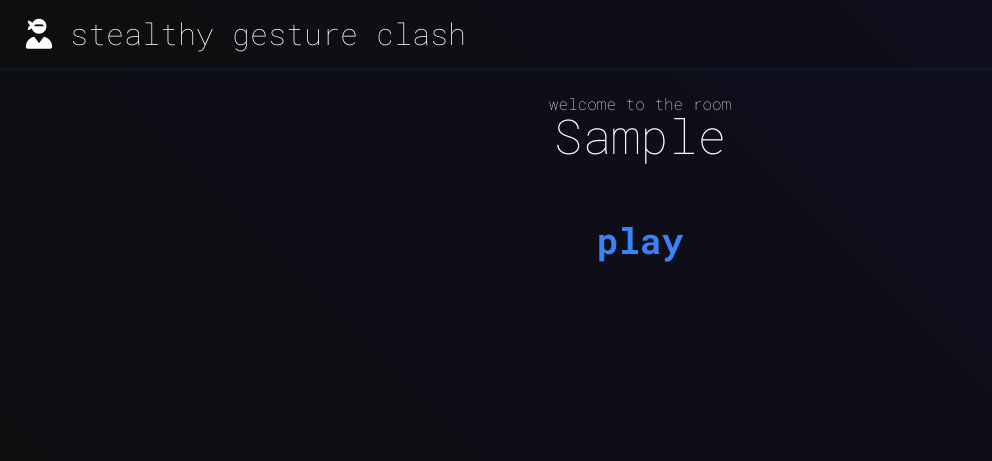
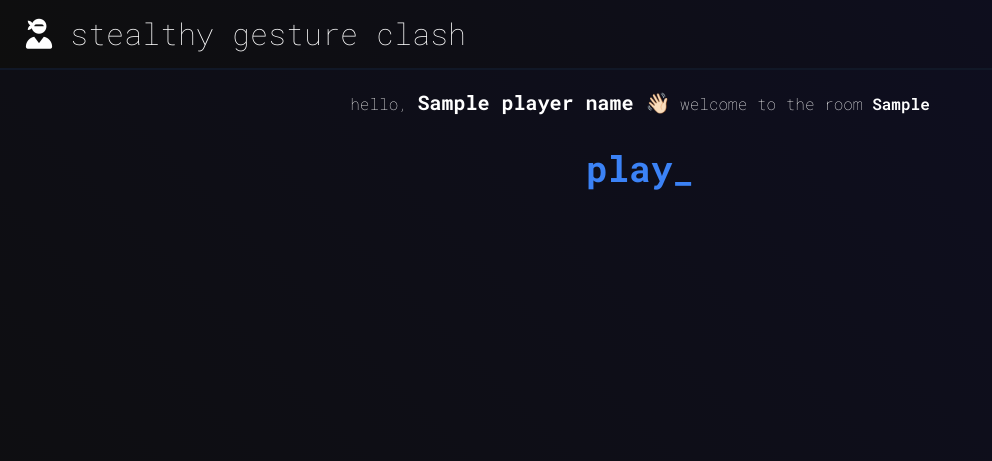
Before and after one commit to joaomarcoscrs/stealthy-gesture-clash, a Flask app: template templates/room.html in a window 1280 px wide. Shown: the top 461 px of the page, without its empty margins (0-992 px from the left). Run offline with Flask 3, Linux system fonts and the light colour scheme; the template is opened without the code that fills it: most values are stand-ins (such as "Sample title", 1, 10 or a date in 2020); some libraries are stand-ins or nearby versions.

Commit message:
ui refactor

```diff
--- a/static/index.css
+++ b/static/index.css
@@ -21,8 +21,8 @@ body, html {
 
 #video-container {
   width: auto;
-  height: 50%; /* One-third of the screen height */
-  max-width: 50%; /* Limit width to one-third of the screen width */
+  height: 40%; /* One-third of the screen height */
+  max-width: 40%; /* Limit width to one-third of the screen width */
   border-radius: 10px;
   overflow: hidden;
   box-shadow: 0 0 10px rgba(0, 0, 0, 0.5);
--- a/static/index.js
+++ b/static/index.js
@@ -72,7 +72,7 @@ function handleInputs(socket, result) {
   // Button click handler for "Create a Room"
   createRoomButton?.addEventListener("click", function () {
     // Perform any action for creating a room here
-    createRoom(socket, nameInput.value, roomKeyInput.value);
+    createRoom(socket, roomKeyInput.value, nameInput.value);
   });
 
   // Button click handler for "play button"
--- a/static/socket.js
+++ b/static/socket.js
@@ -14,14 +14,16 @@ function renderResult(count) {
 
     // Calculate total for percentages
     var total = count.win + count.draw + count.lose;
-    var winPercent = (count.win / total) * 100;
-    var drawPercent = (count.draw / total) * 100;
-    var losePercent = (count.lose / total) * 100;
+    var winPercent = total > 0 ? (count.win / total) * 100 : 0;
+    var drawPercent = total > 0 ? (count.draw / total) * 100 : 0;
+    var losePercent = total > 0 ? (count.lose / total) * 100 : 0;
 
     // Check if chart already exists
     if (resultDiv.chart) {
       // If chart exists, update the data
-      resultDiv.chart.data.datasets[0].data = [winPercent, drawPercent, losePercent];
+      resultDiv.chart.data.datasets[0].data = [winPercent];
+      resultDiv.chart.data.datasets[1].data = [drawPercent];
+      resultDiv.chart.data.datasets[2].data = [losePercent];
       resultDiv.chart.update();
     } else {
       // If chart does not exist, create a new one
@@ -74,6 +76,7 @@ function renderResult(count) {
     }
   }
 }
+
 
 
 
--- a/templates/base.html
+++ b/templates/base.html
@@ -31,7 +31,7 @@
         <i class="fas fa-user-ninja mr-3"></i>stealthy gesture clash
       </h1>
     </nav>
-    {% block content %}{% endblock %}
+    <div class="pt-5">{% block content %}{% endblock %}</div>
     <script type="module" src="../static/index.js"></script>
     {% block extra_js %}{% endblock %}
   </body>
--- a/templates/room.html
+++ b/templates/room.html
@@ -5,15 +5,15 @@ content %}
 <div class="flex items-center justify-center flex-col">
   <div class="flex justify-content-center mt-10">
     <div class="flex items-center justify-center flex-col">
-      <div class="font-thin mb-4">
-        hello, <span class="font-bold text-xl">{{ player_name }} 👋🏻 </span>
+      <div class="font-thin">
+        hello,
+        <span class="font-bold text-xl">{{ player_name }} 👋🏻</span> welcome to
+        the room <span class="font-semibold">{{ room_key }}</span>
       </div>
-      <div class="font-thin -mb-4">welcome to the room</div>
-      <div class="room-key font-bold">{{ room_key }}</div>
     </div>
   </div>
 
-  <div id="video-container" class="text-center my-6">
+  <div id="video-container" class="text-center my-3">
     <img id="video" />
   </div>
 
@@ -22,7 +22,7 @@ content %}
     id="playButton"
     title="play!"
   >
-    play
+    play_
   </button>
   <div id="result" class="mt-4">
     <!-- Content will be dynamically updated here -->
```
